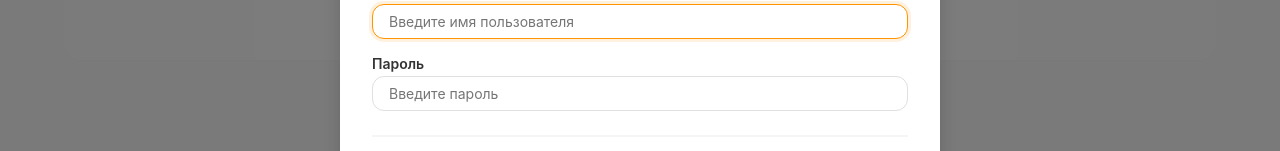
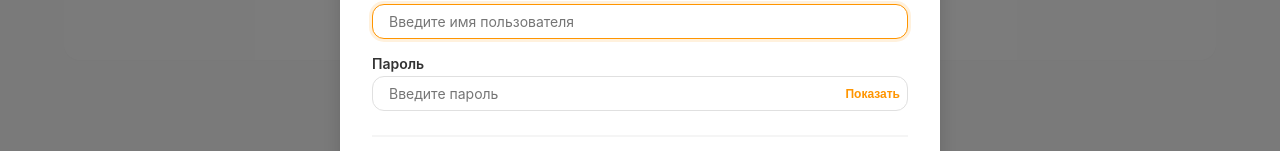
Before and after one commit to Dima-zanyat/product_revision, a React (Create React App) app in the folder frontend/: page / in a window 1280 px wide. Shown: the part 353-504 px from the top of the page. Built offline with nearby package versions, Linux system fonts and the light colour scheme; no server answers.

Commit message:
Добавлен глазик для просмотра или скрытия пароля

```diff
--- a/frontend/src/components/Input.jsx
+++ b/frontend/src/components/Input.jsx
@@ -2,6 +2,7 @@
  * Input компонент
  */
 
+import { useState } from 'react';
 import styled from 'styled-components';
 import { theme } from '../styles/theme';
 
@@ -81,3 +82,53 @@ export const Label = styled.label`
 export const FormGroup = styled.div`
   margin-bottom: ${theme.spacing.md};
 `;
+
+const PasswordWrapper = styled.div`
+  position: relative;
+  width: 100%;
+`;
+
+const PasswordField = styled(Input)`
+  padding-right: 96px;
+`;
+
+const PasswordToggle = styled.button`
+  position: absolute;
+  top: 50%;
+  right: ${theme.spacing.sm};
+  transform: translateY(-50%);
+  border: none;
+  background: transparent;
+  color: ${theme.colors.primary};
+  font-size: 12px;
+  font-weight: 600;
+  cursor: pointer;
+  padding: 0;
+
+  &:disabled {
+    cursor: not-allowed;
+    opacity: 0.6;
+  }
+`;
+
+export const PasswordInput = ({ disabled, ...props }) => {
+  const [isVisible, setIsVisible] = useState(false);
+
+  return (
+    <PasswordWrapper>
+      <PasswordField
+        {...props}
+        type={isVisible ? 'text' : 'password'}
+        disabled={disabled}
+      />
+      <PasswordToggle
+        type="button"
+        onClick={() => setIsVisible((prev) => !prev)}
+        disabled={disabled}
+        aria-label={isVisible ? 'Скрыть пароль' : 'Показать пароль'}
+      >
+        {isVisible ? 'Скрыть' : 'Показать'}
+      </PasswordToggle>
+    </PasswordWrapper>
+  );
+};
--- a/frontend/src/components/LoginModal.jsx
+++ b/frontend/src/components/LoginModal.jsx
@@ -7,7 +7,7 @@ import styled from 'styled-components';
 import { useAuthStore } from '../store/authStore';
 import { theme } from '../styles/theme';
 import { Modal } from './Modal';
-import { Input, Label, FormGroup } from './Input';
+import { Input, Label, FormGroup, PasswordInput } from './Input';
 import { Button } from './Button';
 
 const LoginForm = styled.form`
@@ -108,8 +108,7 @@ export const LoginModal = ({ isOpen, onClose, required = false }) => {
 
         <FormGroup>
           <Label>Пароль</Label>
-          <Input
-            type="password"
+          <PasswordInput
             value={password}
             onChange={(e) => setPassword(e.target.value)}
             placeholder="Введите пароль"
--- a/frontend/src/pages/ManagerCabinetPage.jsx
+++ b/frontend/src/pages/ManagerCabinetPage.jsx
@@ -9,7 +9,7 @@ import { Card, CardHeader, CardTitle, CardContent } from '../components/Card';
 import { Button, ButtonGroup } from '../components/Button';
 import { Table, TableHeader, TableHeaderCell, TableBody, TableRow, TableCell, TableContainer } from '../components/Table';
 import { Modal } from '../components/Modal';
-import { Input, Label, FormGroup, Select } from '../components/Input';
+import { Input, Label, FormGroup, Select, PasswordInput } from '../components/Input';
 import { theme } from '../styles/theme';
 
 export const ManagerCabinetPage = () => {
@@ -287,8 +287,7 @@ export const ManagerCabinetPage = () => {
           </FormGroup>
           <FormGroup>
             <Label>Новый пароль (если нужно)</Label>
-            <Input
-              type="password"
+            <PasswordInput
               value={profileForm.password || ''}
               onChange={(e) => setProfileForm({ ...profileForm, password: e.target.value })}
             />
@@ -503,8 +502,7 @@ export const ManagerCabinetPage = () => {
           </FormGroup>
           <FormGroup>
             <Label>{editingUser ? 'Новый пароль (если нужно)' : 'Пароль'}</Label>
-            <Input
-              type="password"
+            <PasswordInput
               value={userForm.password}
               onChange={(e) => setUserForm({ ...userForm, password: e.target.value })}
               required={!editingUser}
--- a/frontend/src/pages/ProductionRegisterPage.jsx
+++ b/frontend/src/pages/ProductionRegisterPage.jsx
@@ -7,7 +7,7 @@ import { useParams } from 'react-router-dom';
 import { authAPI } from '../services/api';
 import { Card, CardHeader, CardTitle, CardContent } from '../components/Card';
 import { Button } from '../components/Button';
-import { Input, Label, FormGroup } from '../components/Input';
+import { Input, Label, FormGroup, PasswordInput } from '../components/Input';
 import { theme } from '../styles/theme';
 
 export const ProductionRegisterPage = () => {
@@ -70,8 +70,7 @@ export const ProductionRegisterPage = () => {
           </FormGroup>
           <FormGroup>
             <Label>Пароль</Label>
-            <Input
-              type="password"
+            <PasswordInput
               value={form.password}
               onChange={(e) => setForm({ ...form, password: e.target.value })}
               required
```
